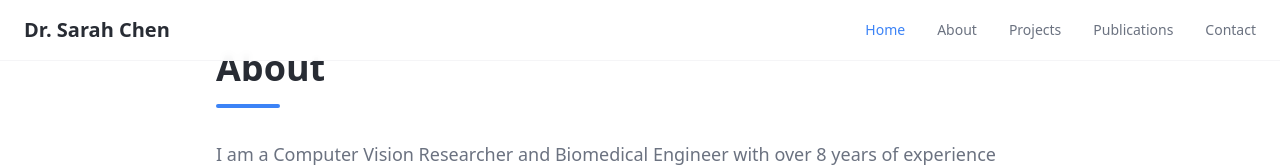
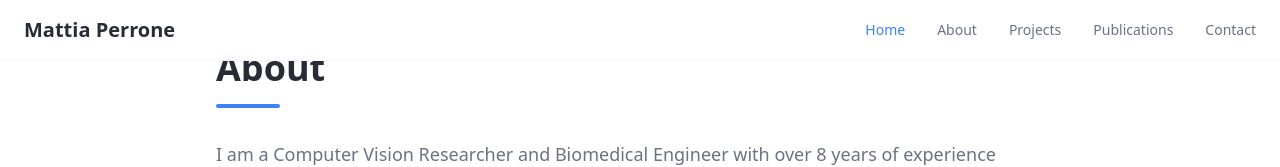
Before and after one commit to MattiaPerrone123/ai-imaging-lab, a React (Vite) app: page /about in a window 1280 px wide. Shown: the top 167 px of the page. Built offline with nearby package versions, Linux system fonts and the light colour scheme; the HTML template or start-up script is replaced by a standard one.

Commit message:
Change name to Mattia Perrone

```diff
--- a/index.html
+++ b/index.html
@@ -5,9 +5,9 @@
     <meta name="viewport" content="width=device-width, initial-scale=1.0" />
     <title>Mattia Perrone - AI Medical Imaging Researcher</title>
     <meta name="description" content="Computer Vision Researcher & Biomedical Engineer specializing in AI-powered medical imaging for MRI, CT, and PET scan analysis" />
-    <meta name="author" content="Dr. Sarah Chen" />
+    <meta name="author" content="Mattia Perrone" />
 
-    <meta property="og:title" content="Dr. Sarah Chen - AI Medical Imaging Researcher" />
+    <meta property="og:title" content="Mattia Perrone - AI Medical Imaging Researcher" />
     <meta property="og:description" content="Advancing healthcare through AI-powered medical imaging research and development" />
     <meta property="og:type" content="website" />
     <meta property="og:image" content="https://lovable.dev/opengraph-image-p98pqg.png" />
--- a/src/components/hero-section.tsx
+++ b/src/components/hero-section.tsx
@@ -9,7 +9,7 @@ const HeroSection = () => {
         <div className="space-y-8">
           <div className="space-y-6">
             <h1 className="text-4xl md:text-5xl font-bold text-foreground leading-tight">
-              Dr. Sarah Chen
+              Mattia Perrone
             </h1>
             <h2 className="text-xl md:text-2xl text-primary font-normal">
               Advancing healthcare through AI-powered medical imaging
@@ -44,7 +44,7 @@ const HeroSection = () => {
           <div className="relative">
             <img
               src={headshotImage}
-              alt="Dr. Sarah Chen"
+              alt="Mattia Perrone"
               className="w-72 h-80 object-cover rounded-3xl shadow-sm border border-border"
             />
           </div>
--- a/src/components/ui/navigation.tsx
+++ b/src/components/ui/navigation.tsx
@@ -47,7 +47,7 @@ const Navigation = () => {
             onClick={() => scrollToSection("#home")}
             className="text-xl font-bold text-foreground hover:text-primary transition-colors"
           >
-            Dr. Sarah Chen
+            Mattia Perrone
           </button>
 
           <nav className="hidden md:flex space-x-8">
```
